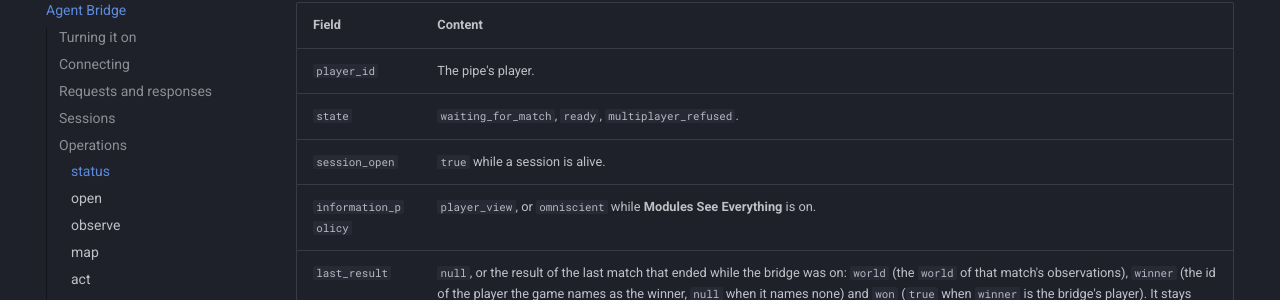
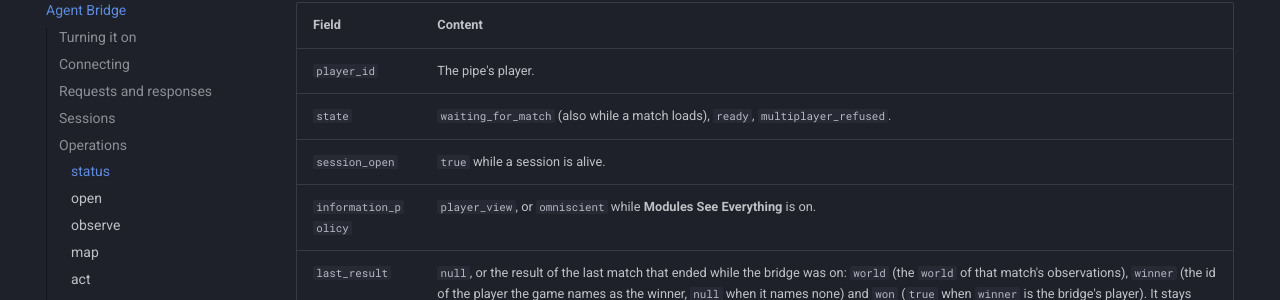
Before and after one commit to aoe2control/aoe2control.github.io, an MkDocs documentation site: the page built from docs/agent-bridge.md, in a window 1280 px wide and 900 px high, scrolled down 1928 px. Shown: the part 152-452 px from the top of the window. Built offline with MkDocs 1.6.1 and Material for MkDocs 9.7.7, drawn with Linux system fonts in a browser that asks for light colours.

Commit message:
Agent Bridge: state is waiting_for_match while a match loads
Co-Authored-By: Claude Opus 5.5 <noreply@anthropic.com>

```diff
--- a/docs/agent-bridge.md
+++ b/docs/agent-bridge.md
@@ -83,7 +83,7 @@ No session. Payload `{}`. Returns:
 | Field | Content |
 |---|---|
 | `player_id` | The pipe's player. |
-| `state` | `waiting_for_match`, `ready`, `multiplayer_refused`. |
+| `state` | `waiting_for_match` (also while a match loads), `ready`, `multiplayer_refused`. |
 | `session_open` | `true` while a session is alive. |
 | `information_policy` | `player_view`, or `omniscient` while **Modules See Everything** is on. |
 | `last_result` | `null`, or the result of the last match that ended while the bridge was on: `world` (the `world` of that match's observations), `winner` (the id of the player the game names as the winner, `null` when it names none) and `won` (`true` when `winner` is the bridge's player). It stays until another match ends. |
```
